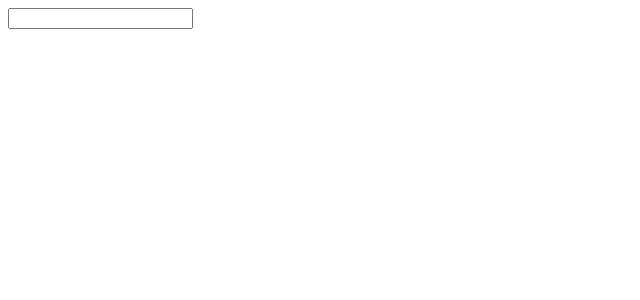
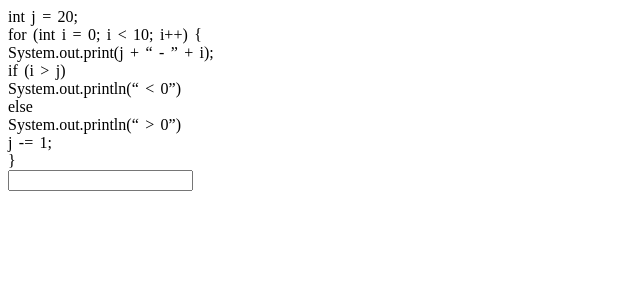
Before and after one commit to hcp-uw/syntext, a React (Create React App) app in the folder client/: page / in a window 1280 px wide. Shown: the top 300 px of the page, without its empty margins (0-640 px from the left). Built offline with nearby package versions, Linux system fonts and the light colour scheme; the HTML template or start-up script is replaced by a standard one.

Commit message:
display functionality

```diff
--- a/client/src/App.js
+++ b/client/src/App.js
@@ -1,9 +1,25 @@
 import TextArea from './components/TextArea';
 
 const App = () => {
+  const example =  {
+    id: 1,
+    SnippetType:'FOR_LOOP',
+    length: 'LONG',
+    data: ['int j = 20;',
+            'for (int i = 0; i < 10; i++) {',
+            'System.out.print(j + “ - ” + i);',
+            'if (i > j)',
+            'System.out.println(“ < 0”)',
+            'else',
+            'System.out.println(“ > 0”)',
+            'j -= 1;',
+            '}'
+        ]
+}
+
   return (
     <div>
-      <TextArea/>
+      <TextArea data={example.data}/>
     </div>
   );
 }
--- /dev/null
+++ b/client/src/components/TextArea.css
@@ -0,0 +1,3 @@
+.word {
+  padding-right: 0.5vw;
+}
--- a/client/src/components/TextArea.js
+++ b/client/src/components/TextArea.js
@@ -1,42 +1,48 @@
 import React, { useState } from 'react';
+import stylesheet from './TextArea.css';
 
 const Letter = (props) => {
-  const { c } = props
+  const { character } = props
+
   return (
-    <>{c}</>
+    <>{character}</>
   )
 }
 
 const Word = (props) => {
-  // letters: ['a', 'b', 'c', ...]
-  const { letters } = props
+  const { token } = props
+  const letters = token.split('')
+
   return (
-    <div>
-      {letters.map((letter, i) => {
-        return <Letter c={letter} key={i}/>
-      })}
+    <span className="word">
+      { letters.map((l, i) => {
+        return (
+          <Letter character={l} key={i}/>
+        )
+      }) }
+    </span>
+  )
+}
+
+const Line = (props) => {
+  const { row } = props
+  const tokens = row.split(' ')
+
+  return (
+    <div className="line">
+      { tokens.map((w, i) => {
+        return (
+          <Word token={w} key={i}/>
+        )
+      }) }
     </div>
   )
 }
 
-const CreateWords = () => {
-  const example = 'System.out.println("goodbye world");';
-  const words = example.split(" ");
-  const letterWords = [];
-
-  words.forEach((word, i) => {
-    // for each word, deal with each letter
-  })
-
-  return(
-    <>
-      {letterWords}
-    </>
-  )
-}
-
-const TextArea = () => {
+const TextArea = (props) => {
   const [typed, setTyped] = useState([]);
+  const [currIndex, setIndex] = useState([0, 0])
+  const { data } = props
 
   function handleInput(event) {
     typed.push(event);
@@ -45,7 +51,13 @@ const TextArea = () => {
 
   return(
   <>
-    <CreateWords />
+    <div>
+      { data.map((line, i) => {
+        return (
+          <Line row={line} key={i}/>
+        )
+      }) }
+    </div>
     <input onChange={(e) => {handleInput(e.nativeEvent.data)}} ></input>
   </>
   )
```
